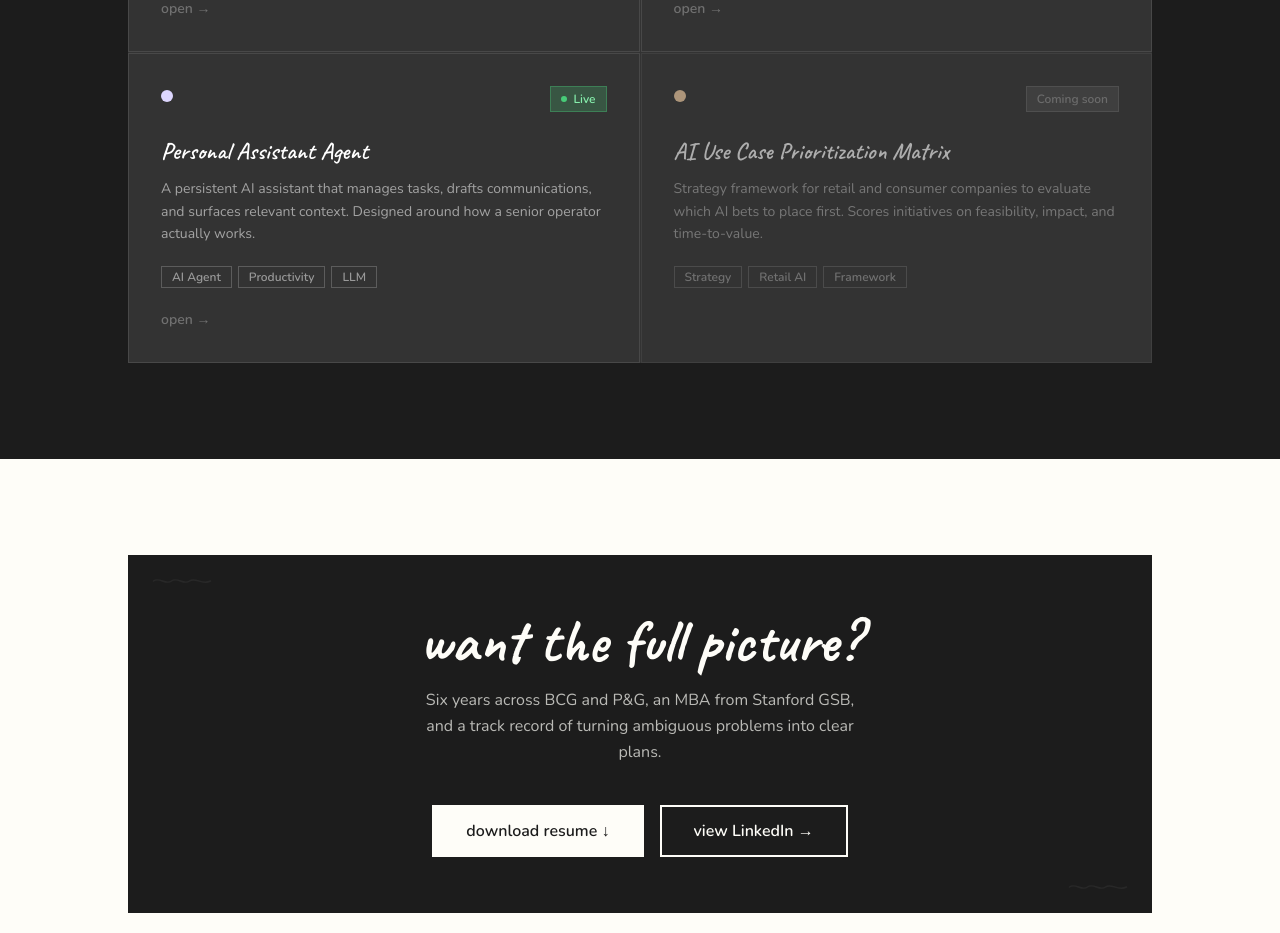
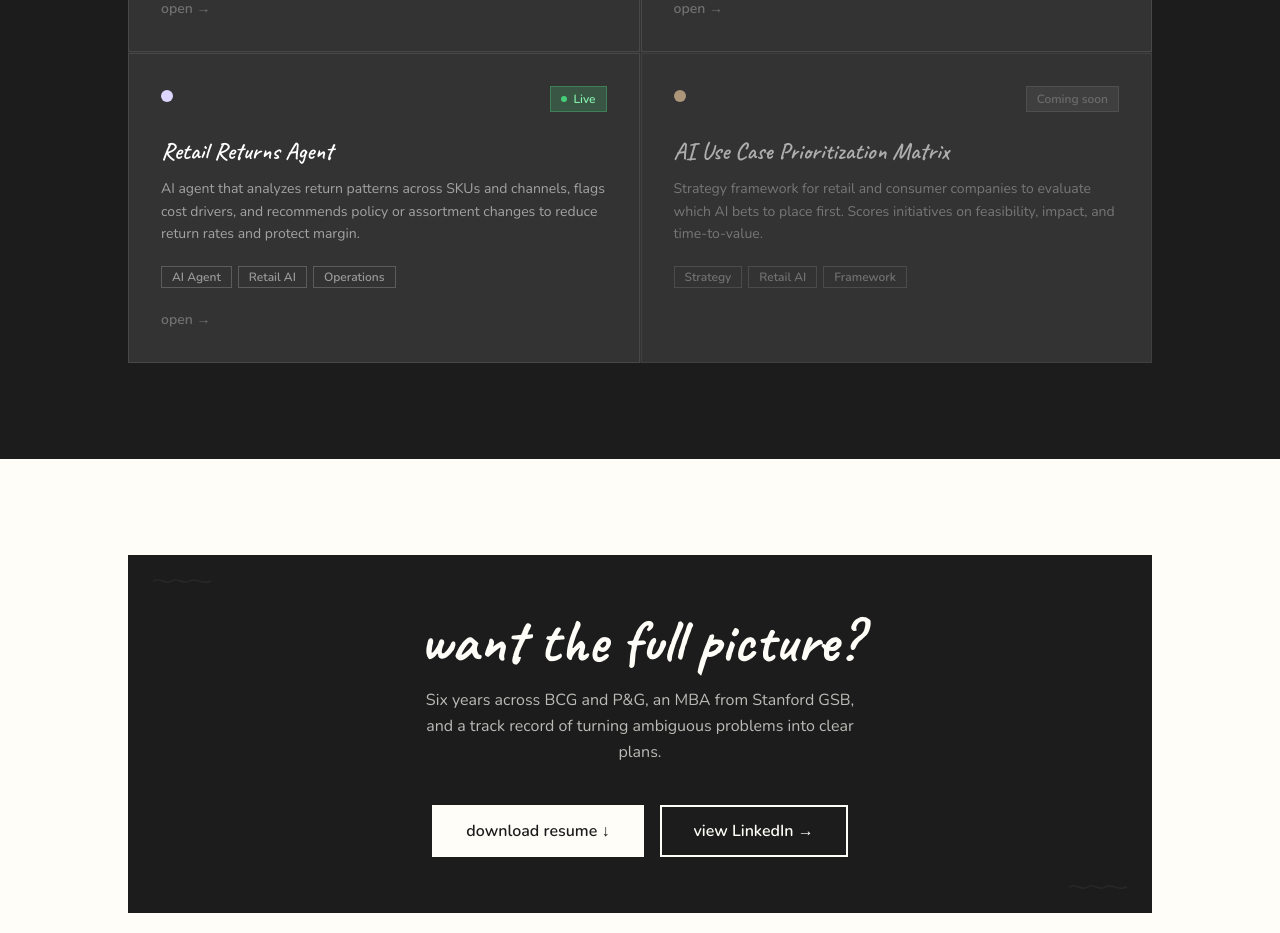
Before and after one commit to Sonal795Chopra/portfolio, a React (Vite) app: page / in a window 1280 px wide. Shown: the part 2380-3313 px from the top of the page. Built offline with nearby package versions, Linux system fonts and the light colour scheme.

Commit message:
Add Retail Returns Agent, link to GitHub repo

```diff
--- a/src/data/agents.js
+++ b/src/data/agents.js
@@ -19,11 +19,11 @@ export const agents = [
   },
   {
     id: 3,
-    title: 'Personal Assistant Agent',
-    desc: 'A persistent AI assistant that manages tasks, drafts communications, and surfaces relevant context. Designed around how a senior operator actually works.',
-    tags: ['AI Agent', 'Productivity', 'LLM'],
+    title: 'Retail Returns Agent',
+    desc: 'AI agent that analyzes return patterns across SKUs and channels, flags cost drivers, and recommends policy or assortment changes to reduce return rates and protect margin.',
+    tags: ['AI Agent', 'Retail AI', 'Operations'],
     highlight: '#ddd6fe',
-    url: '#',
+    url: 'https://github.com/Sonal795Chopra/retail-agent',
     badge: 'Live',
   },
   {
```
